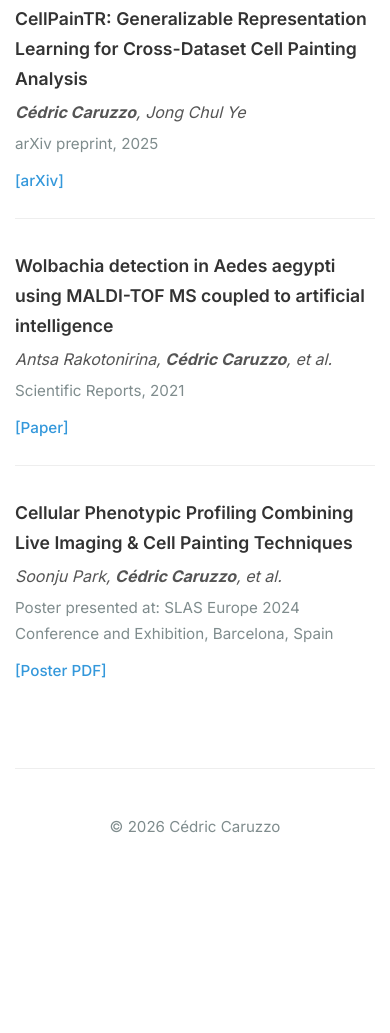
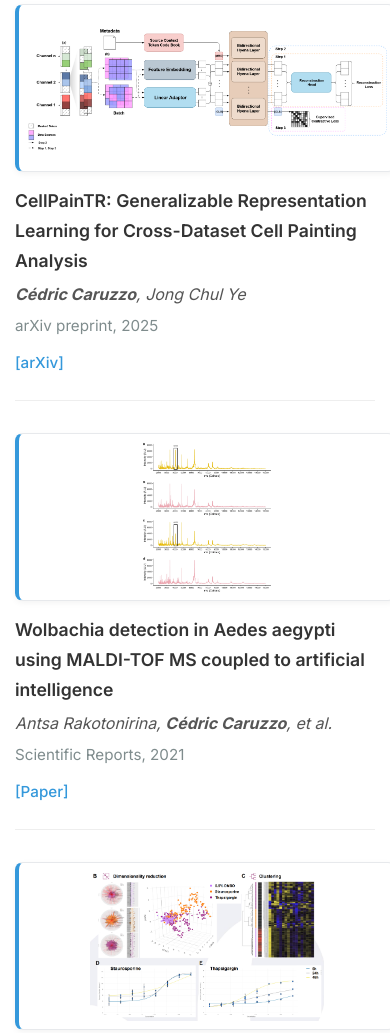
Before and after one commit to CedricCaruzzo/CedricCaruzzo.github.io, a plain HTML site: page index.html in a window 390 px wide. Shown: the part 1411-2444 px from the top of the page. Before the commit the page ends 2286 px from the top, so only its background shows below. Drawn offline with Linux system fonts and the light colour scheme.

Commit message:
Add figure thumbnails to publication cards on homepage
Lay out each publication as a horizontal card with its figure on the
left and the existing text on the right; stacks vertically on mobile.

```diff
--- a/index.html
+++ b/index.html
@@ -27,6 +27,9 @@
     p, ul { margin-bottom: 1em; font-size: 1.05em; }
     .experience-item, .publication-item { margin-bottom: 2em; padding-bottom: 1.5em; border-bottom: 1px solid #eee; }
     .experience-item:last-child, .publication-item:last-child { border-bottom: none; }
+    .publication-item { display: flex; gap: 22px; align-items: flex-start; }
+    .publication-thumb { flex: 0 0 160px; width: 160px; height: 120px; object-fit: contain; background: #fff; border: 1px solid #e7e9ec; border-left: 4px solid #3498db; border-radius: 8px; padding: 8px; box-shadow: 0 2px 6px rgba(0,0,0,0.05); }
+    .publication-content { flex: 1; min-width: 0; }
     .institution { font-weight: 600; color: #2c3e50; font-size: 1.1em; }
     .position { color: #34495e; font-style: italic; margin-bottom: 0.5em; }
     .position a { color: #34495e; text-decoration: underline; }
@@ -56,6 +59,8 @@
       .projects table { font-size: 0.95em; }
       section { text-align: left; }
       .banner { margin: -20px -15px 0 -15px; width: calc(100% + 30px); }
+      .publication-item { flex-direction: column; gap: 14px; }
+      .publication-thumb { flex: 0 0 auto; width: 100%; height: 150px; }
     }
     a {
       color: inherit;
@@ -105,6 +110,8 @@ Previously, I worked on pathology foundation models at Lunit, Cell Painting foun
 <section id="publications">
   <h2>Publications</h2>
   <div class="publication-item">
+    <img class="publication-thumb" src="img/proj_cellpaintr/training_v2.png" alt="CellPainTR figure">
+    <div class="publication-content">
       <div class="publication-title">CellPainTR: Generalizable Representation Learning for Cross-Dataset Cell Painting Analysis</div>
       <div class="publication-authors"><strong>Cédric Caruzzo</strong>, Jong Chul Ye</div>
       <div class="publication-venue">arXiv preprint, 2025</div>
@@ -112,8 +119,11 @@ Previously, I worked on pathology foundation models at Lunit, Cell Painting foun
         <a href="https://doi.org/10.48550/arXiv.2509.06986" target="_blank">[arXiv]</a>
       </div>
     </div>
+  </div>
 
   <div class="publication-item">
+    <img class="publication-thumb" src="img/wolbachia/wolbachia_fig.webp" alt="Wolbachia detection figure">
+    <div class="publication-content">
       <div class="publication-title">Wolbachia detection in Aedes aegypti using MALDI-TOF MS coupled to artificial intelligence</div>
       <div class="publication-authors">Antsa Rakotonirina, <strong>Cédric Caruzzo</strong>, et al.</div>
       <div class="publication-venue">Scientific Reports, 2021</div>
@@ -121,13 +131,17 @@ Previously, I worked on pathology foundation models at Lunit, Cell Painting foun
         <a href="http://dx.doi.org/10.1038/s41598-021-00888-1" target="_blank">[Paper]</a>
       </div>
     </div>
+  </div>
 
   <div class="publication-item">
+    <img class="publication-thumb" src="img/cellular_phenotypic_profiling/cpp_fig.png" alt="Cellular phenotypic profiling figure">
+    <div class="publication-content">
       <div class="publication-title">Cellular Phenotypic Profiling Combining Live Imaging & Cell Painting Techniques</div>
       <div class="publication-authors">Soonju Park, <strong>Cédric Caruzzo</strong>, et al.</div>
       <div class="publication-venue">Poster presented at: SLAS Europe 2024 Conference and Exhibition, Barcelona, Spain</div>
       <div class="publication-links">
         <a href="pdf/poster/Live-cell-painting-Institut-Pasteur-Korea.pdf" target="_blank">[Poster PDF]</a>
+      </div>
     </div>
   </div>
 </section>
```
Also changed, not shown: img/cellular_phenotypic_profiling/cpp_fig.png (added), img/wolbachia/wolbachia_fig.webp (added). Lines whose indentation alone changed are shown as unchanged.
